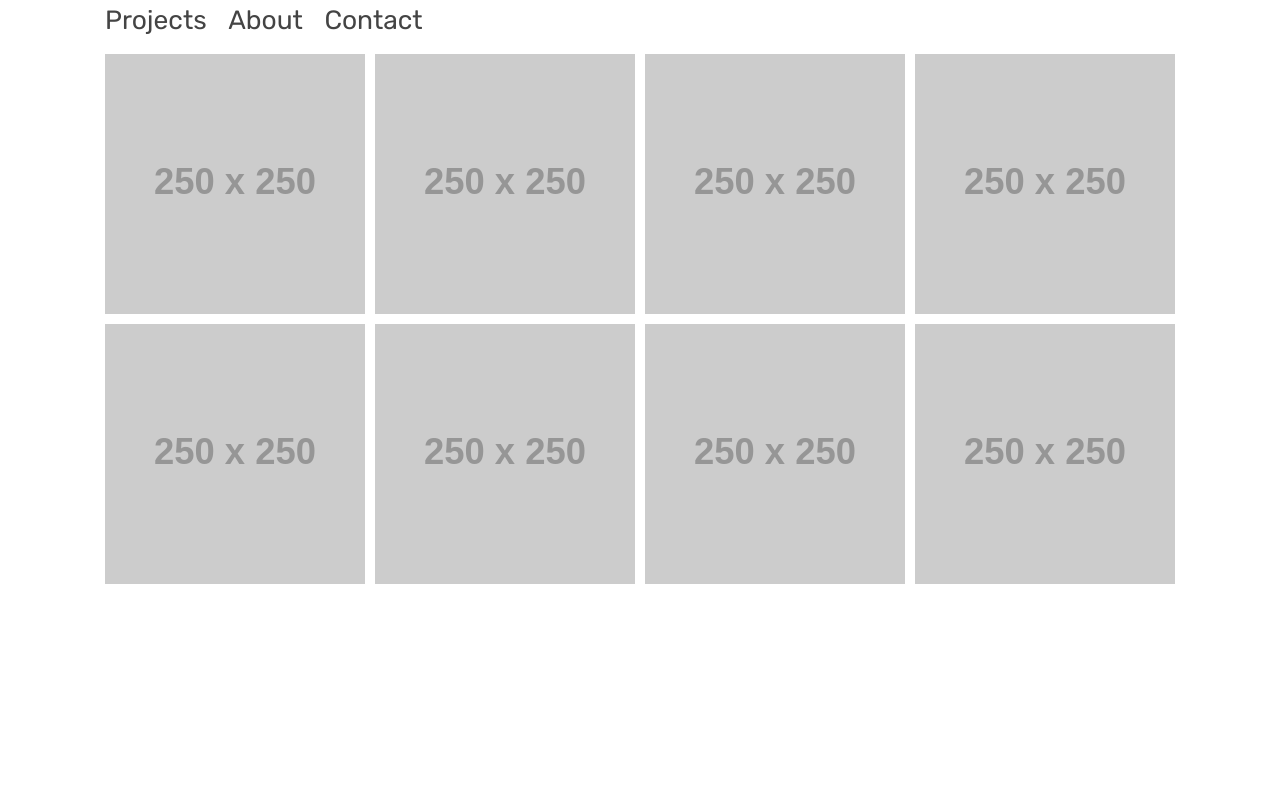
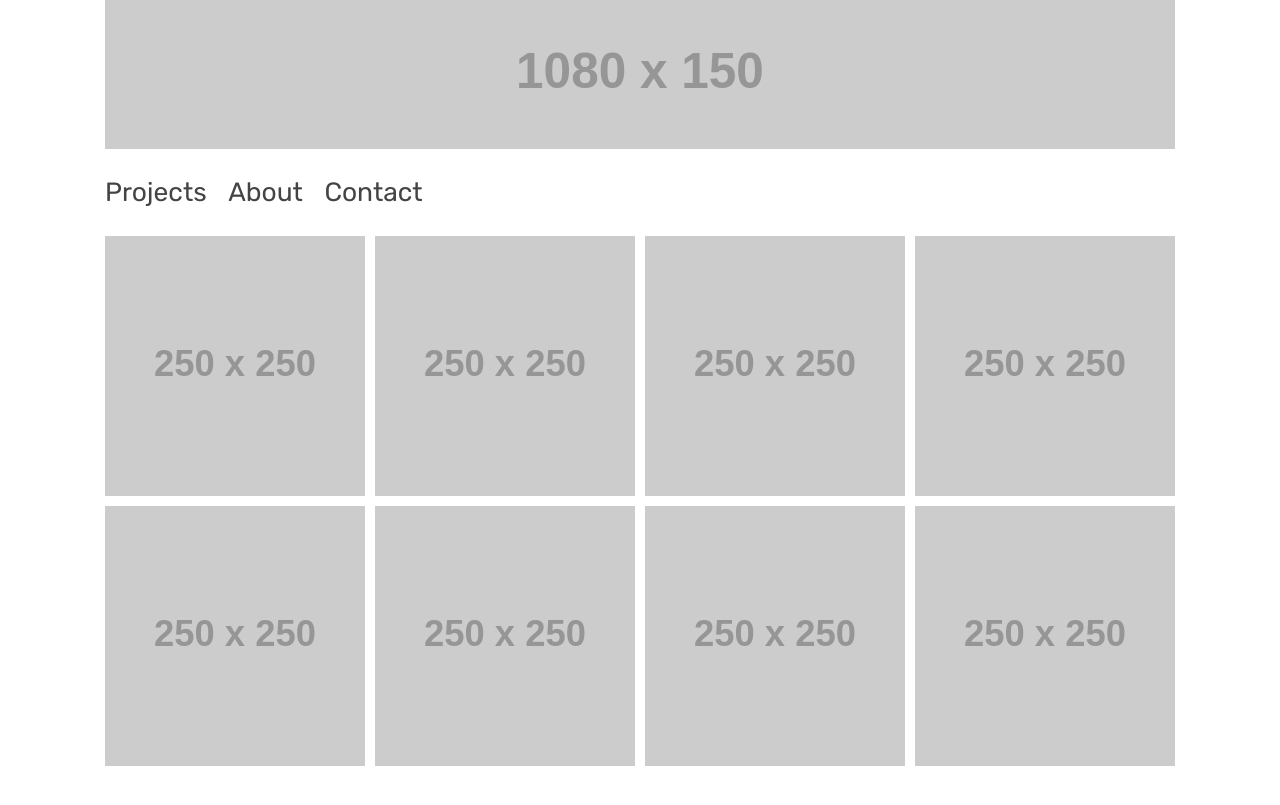
Before and after one commit to tasuki/natka, a Jekyll site: the page built from index.md, in a window 1280 px wide. Shown: the top 805 px of the page. Built offline with Jekyll 4.4.1, drawn with Linux system fonts in a browser that asks for light colours; nearby versions of some CDN libraries.

Commit message:
Add top image

```diff
--- a/_layouts/base.html
+++ b/_layouts/base.html
@@ -2,6 +2,10 @@
 <html lang="en-us">
   {% include head.html %}
   <body>
+    <div id="topimg">
+      <img src="https://dummyimage.com/1080x150/aaa/fff" alt=""/>
+    </div>
+
     <div id="header">
       <div class="pure-menu pure-menu-horizontal">
         <ul class="pure-menu-list">
--- a/public/css/style.css
+++ b/public/css/style.css
@@ -29,6 +29,9 @@ em {
 
 
 /* header */
+#topimg { padding: 0px 5px .5em 5px; }
+#topimg img { width: 100%; }
+
 #header { font-weight: 400; }
 #header div a { padding: 5px; }
 
@@ -64,6 +67,6 @@ em {
 }
 
 @media screen and (min-width: 35.5em) {
-  #header { font-size: 1.5em; }
+  #header { font-size: 1.5em; padding: 10px 0px; }
   .pad-text { padding: 0 7%; margin-top: -1em; }
 }
```
